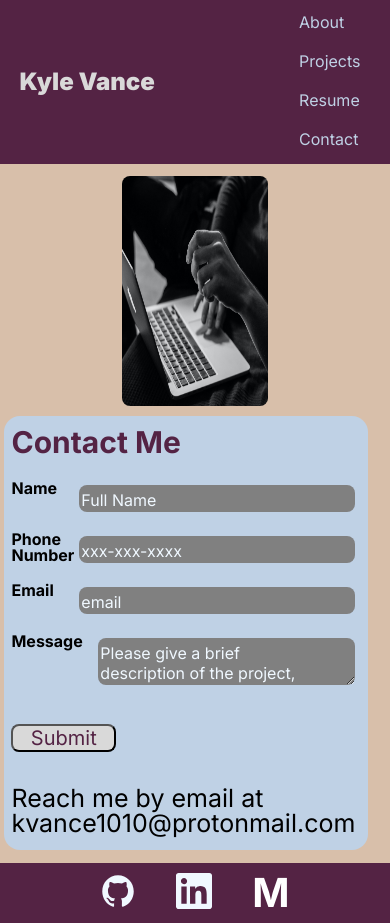
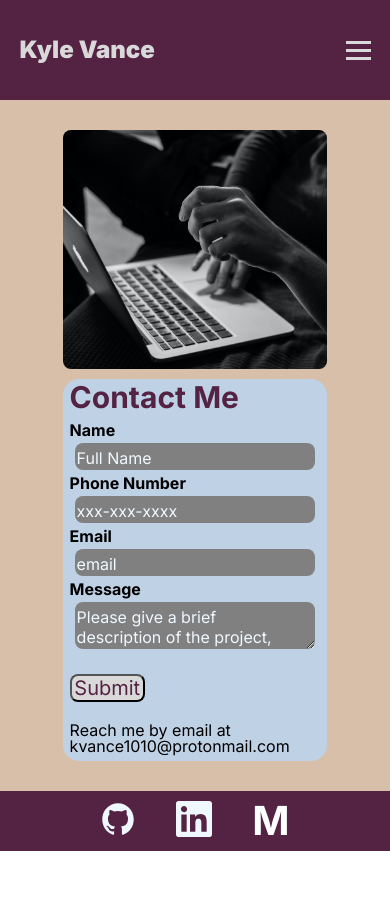
Before and after one commit to KVance1010/Kyle-Vance-Portfolio, a React (Create React App) app: page /contact in a window 390 px wide. After the commit the page ends 851 px from the top, so only its background shows below. Built offline with nearby package versions, Linux system fonts and the light colour scheme.

Commit message:
fixed css on contact from, about me, and resume

```diff
--- a/src/pages/Resume.js
+++ b/src/pages/Resume.js
@@ -10,8 +10,7 @@ export default function Resume() {
 				<div className="skill_list">
 					<ul>
 						<li className="skill_li">
-							♦ <abbr title="MongoDb Express React Node">MERN</abbr>/
-							<abbr title="MongoDb Express Angular Node">MEAN</abbr> Development
+							♦ <abbr title="MongoDb Express React Node">MERN</abbr>
 						</li>
 						<li className="skill_li">
 							♦ Java / Java <abbr title="Enterprise Edition">EE</abbr>{' '}
@@ -40,7 +39,7 @@ export default function Resume() {
 				</div>
 			</div>
 
-			<div className="technologies_container">
+			<div className="technologies_container ">
 				<h3>Skill Set</h3>
 				<ul>
 					<li className="technologies_li">
--- a/src/styles/About.css
+++ b/src/styles/About.css
@@ -2,20 +2,23 @@
 .aboutMe {
 	background-color: var(--second-background-color);
 	display: flex;
-	padding:10px;
-	min-height: Calc(100vh - 145px);
+	min-height: Calc(100vh - 160px);
 }
+
 .aboutMe img {
-	margin: var(--outside-padding);
-	max-width: 20%;
+	margin: var(--outside-padding) ;
+	max-width: 380px;
+	max-height: 560px;
 	border-radius: 0.5rem;
 }
+
 .about_me_content {
 	display: inline-block;
 	margin: var(--outside-padding);
 	color: var(--header-footer-color);
 	font-size: large;
 }
+
 .aboutMe h4 {
 	margin: 10px 0px;
 	font-size: 25px;
@@ -32,11 +35,11 @@
 }
 
 @media screen and (max-width: 968px) {
-	#aboutMe {
+	.aboutMe {
 		flex-wrap: wrap;
 		justify-content: center;
 	}
-	#aboutMe img {
+	.aboutMe img {
 		max-width: 50%;
 	}
 }
--- a/src/styles/Contact.css
+++ b/src/styles/Contact.css
@@ -1,9 +1,9 @@
 /* Start Contact Information */
 .contactMe {
 	background-color: var(--second-background-color);
-	padding: 3.2%;
+	padding: 30px;
 	display: flex;
-	min-height: Calc(100vh - 145px);
+	min-height: Calc(100vh - 160px);
 }
 .contactMe h2 {
 	color: var(--header-footer-color);
@@ -14,7 +14,7 @@
 	background-color: var(--highlight-color);
 	flex-direction: column;
 	width: 100%;
-	margin-right: var(--outside-padding);
+	margin-right: 30px;
 	padding: 1% 2% 2% 2%;
 	justify-content: space-around;
 	display: flex;
@@ -66,6 +66,8 @@ textarea::placeholder {
 
 .contactMe img {
 	max-width: 40%;
+	min-width: 559px;
+	min-height: 664;
 	border-radius: 0.5rem;
 }
 
@@ -98,7 +100,7 @@ textarea::placeholder {
 	color:blue;
 }
 
-@media screen and (max-width: 1288px) {
+@media screen and (max-width: 1388px) {
 	.input {
 		padding: 10px 90px 2px 2px;
 		font-size: 20px;
@@ -113,9 +115,15 @@ textarea::placeholder {
 		padding: 16px 100px 60px 5px;
 		font-size: 20px;
 	}
+	.contactMe img {
+		max-width: 80%;
+		min-width: 359px;
+		border-radius: 0.5rem;
+	}
+
 }
 
-@media screen and (max-width: 1048px) {
+@media screen and (max-width: 1148px) {
 	.contactMe h2 {
 		font-size: 40px;
 	}
@@ -141,21 +149,25 @@ textarea::placeholder {
 		padding: 9px 70px 40px 5px;
 		font-size: 16px;
 	}
-}
-
-@media screen and (max-width: 600px) {
+	.contact_box {
+		order: 2;
+	}
+	.contactMe img {
+		order: 1;
+		width: 100%;
+	}
+	.contactMe form {
+		margin-right: 0;
+		width: 80%;
+	}
 	.contactMe {
 		flex-wrap: wrap;
 		gap: 20px;
 		justify-content: center;
 	}
-	.contact_box {
-		order: 2;
-	}
-	.contactMe img {
-		order: 1;
-		width: 50%;
-	}
+}
+
+@media screen and (max-width: 600px) {
 	.input {
 		margin: 5px;
 		padding: 5px 60px 2px 2px;
@@ -171,9 +183,12 @@ textarea::placeholder {
 		padding: 9px 70px 40px 5px;
 		font-size: 16px;
 	}
+	.aTag {
+		font-size: 16px;
+	}
 }
 
-@media screen and (max-width: 390px) {
+@media screen and (max-width: 550px) {
 	.contactMe {
 		gap: 10px;
 	}
@@ -186,7 +201,7 @@ textarea::placeholder {
 	}
 	.input {
 		margin: 5px;
-		padding: 5px 40px 2px 2px;
+		padding: 5px 20px 2px 2px;
 		font-size: 16px;
 	}
 	.input::placeholder {
@@ -204,3 +219,14 @@ textarea::placeholder {
 		width: 30%;
 	}
 }
+@media screen and (max-width: 490px) {
+	.label {
+		display: flex;
+		flex-direction: column;
+	}
+	.contactMe img {
+		width: 80%;
+		min-width: 0;
+		min-height: 0;
+	}
+}
--- a/src/styles/Footer.css
+++ b/src/styles/Footer.css
@@ -1,6 +1,7 @@
 footer {
 	background-color: var(--header-footer-color);
 	width: 100%;
+	height:60px;
 }
 footer ul {
 	display: flex;
--- a/src/styles/Header.css
+++ b/src/styles/Header.css
@@ -5,6 +5,7 @@
 	justify-content: space-between;
 	align-items: center;
 	width: 100%;
+	height: 100px;
 	padding: 1% var(--outside-padding);
 }
 
@@ -40,7 +41,7 @@
 	color: var(--main-background-color);
 	color: black;
 }
-/* .hamburger {
+.hamburger {
 	display: none;
 	cursor: pointer;
 }
@@ -51,27 +52,22 @@
 	margin: 5px auto;
 	-webkit-transition: all 0.3s ease-in-out;
 	transition: all 0.3s ease-in-out;
-	background-color: var(--main-font);
-} */
+	background-color: var(--contrast-color);
+}
 
 @media screen and (max-width: 825px) {
 	.nav_item {
 		font-size: 16px;
-		margin: 0px;
 	}
 }
 
 @media screen and (max-width: 686px) {
-	.nav_item {
-		font-size: 12px;
-		margin: 0px;
-	}
 	.logo_container {
 		font-size: x-large;
 	}
-    /* .hamburger {
+    .hamburger {
 		display: block;
-		color: var(--main-font);
+		right: 5%;
 	}
 
 	.hamburger.active .bar:nth-child(2) {
@@ -93,7 +89,8 @@
 	.navbar_nav2 {
 		position: fixed;
 		z-index: 3;
-		left: 80%;
+		right: 5%;
+		padding-top: 15px;
 		flex-direction: column;
 		text-align: center;
 	}
@@ -102,9 +99,13 @@
 		background-color: var(--header-footer-color);
 		font-size: 16px;
 		padding: 15px 20px;
-		margin: 0px;
 		border: 1px solid black;
-	} */
+	}
+	.nav_item {
+		padding: 12px;
+		font-size: 12px;
+		margin: 0px 0px 12px 0px;
+	}
 }
 
 @media screen and (max-width: 390px) {
--- a/src/styles/Home.css
+++ b/src/styles/Home.css
@@ -1,19 +1,20 @@
 .hero_section {
 	display: flex;
-	height: 90%;
+	/* height: 90%; */
 	margin-right: 20px;
 	flex-direction: column;
 	width: 100%;
 	justify-content: center;
 	text-align: right;
 	overflow: none;
+	min-height: calc(100vh - 160px);
 }
 
 .hero_img {
 	position: relative;
 	z-index: 1;
 	max-width: 100%;
-	max-height: calc(100vh - 145px);
+	height: calc(100vh - 160px);
 }
 
 .hero_content {
--- a/src/styles/Resume.css
+++ b/src/styles/Resume.css
@@ -1,7 +1,7 @@
 .resume_container {
 	background-color: var(--second-background-color);
-	min-height: Calc(100vh - 145px);
-	padding: 40px 0px;
+	min-height: Calc(100vh - 160px);
+	padding: 30px 0px;
 	display: flex;
 	flex-direction: column;
 	justify-content: space-around;
@@ -9,23 +9,27 @@
 
 .skill_set {
 	background-color: var(--highlight-color);
-	margin: 0px 5% 40px;
+	margin: 0px 5% 30px;
 	border-radius: 1rem;
 }
 
 .skill_set h3 {
 	font-size: 30px;
-	padding: 30px;
+	padding: 20px 20px 0 20px;
 }
 
 .skill_list {
 	display: flex;
-	justify-content: space-around;
+	justify-content: space-between;
 	padding: 20px;
 }
 .skill_li {
 	margin-bottom: 20px;
 	font-size: 25px;
+}
+
+.skill_list ul:last-child{
+	margin-bottom: 0px;
 }
 
 .technologies_container {
@@ -35,8 +39,8 @@
 }
 .technologies_container h3 {
 	font-size: 30px;
-	padding: 30px;
-	margin-bottom: 30px;
+	padding: 20px 20px 0 20px;
+	margin-bottom: 20px;
 }
 
 .technologies {
@@ -44,14 +48,14 @@
 	font-weight: 500;
 }
 .technologies_li {
-	margin-left: 5%;
+	margin-left: 20px;
     padding-bottom: 20px;
     font-size: 25px;
 }
 
 .download_Link {
 	background-color: var(--highlight-color);
-	margin: 40px 5% 0px;
+	margin: 30px 5% 0px;
 	border-radius: 1rem;
 	display: flex;
 	justify-content: center;
```
